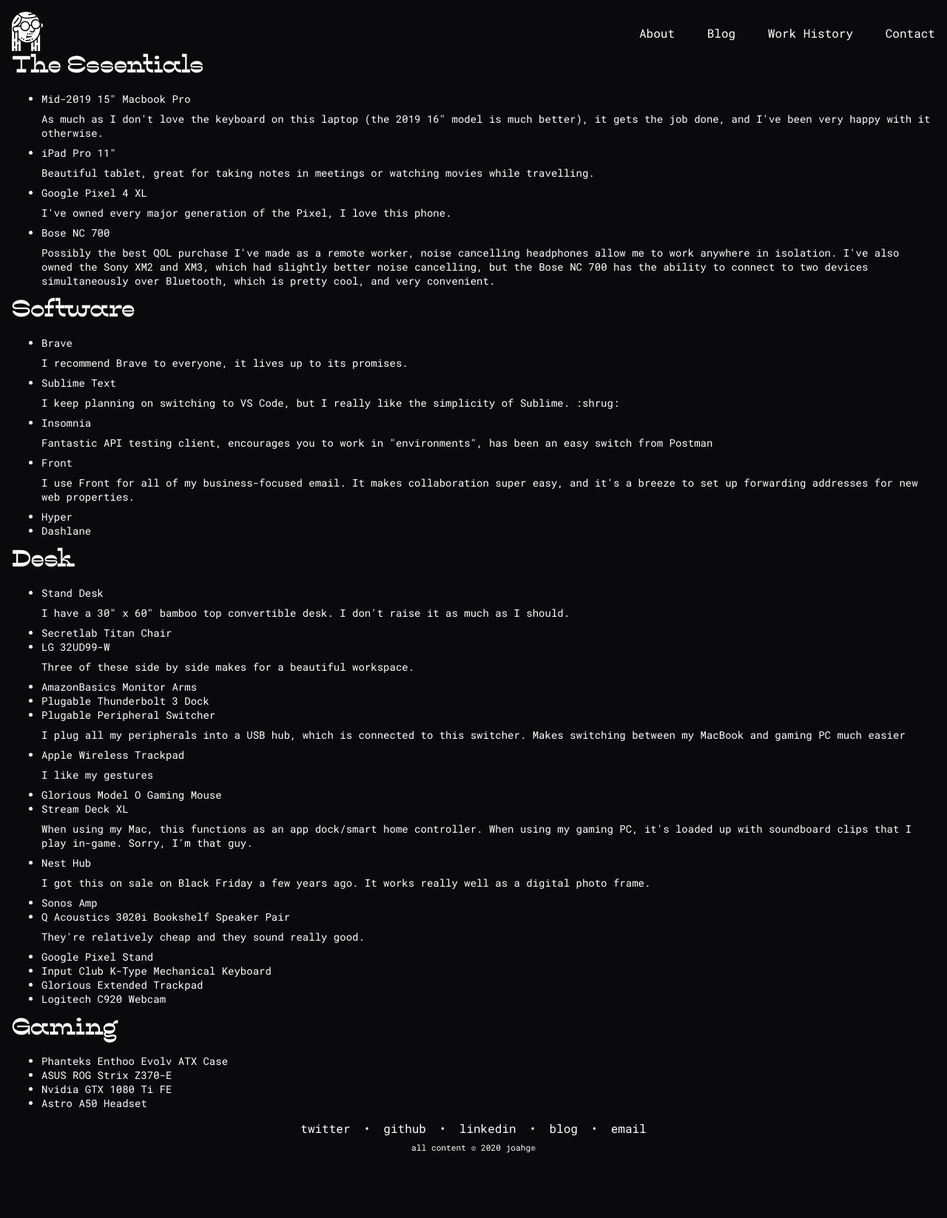
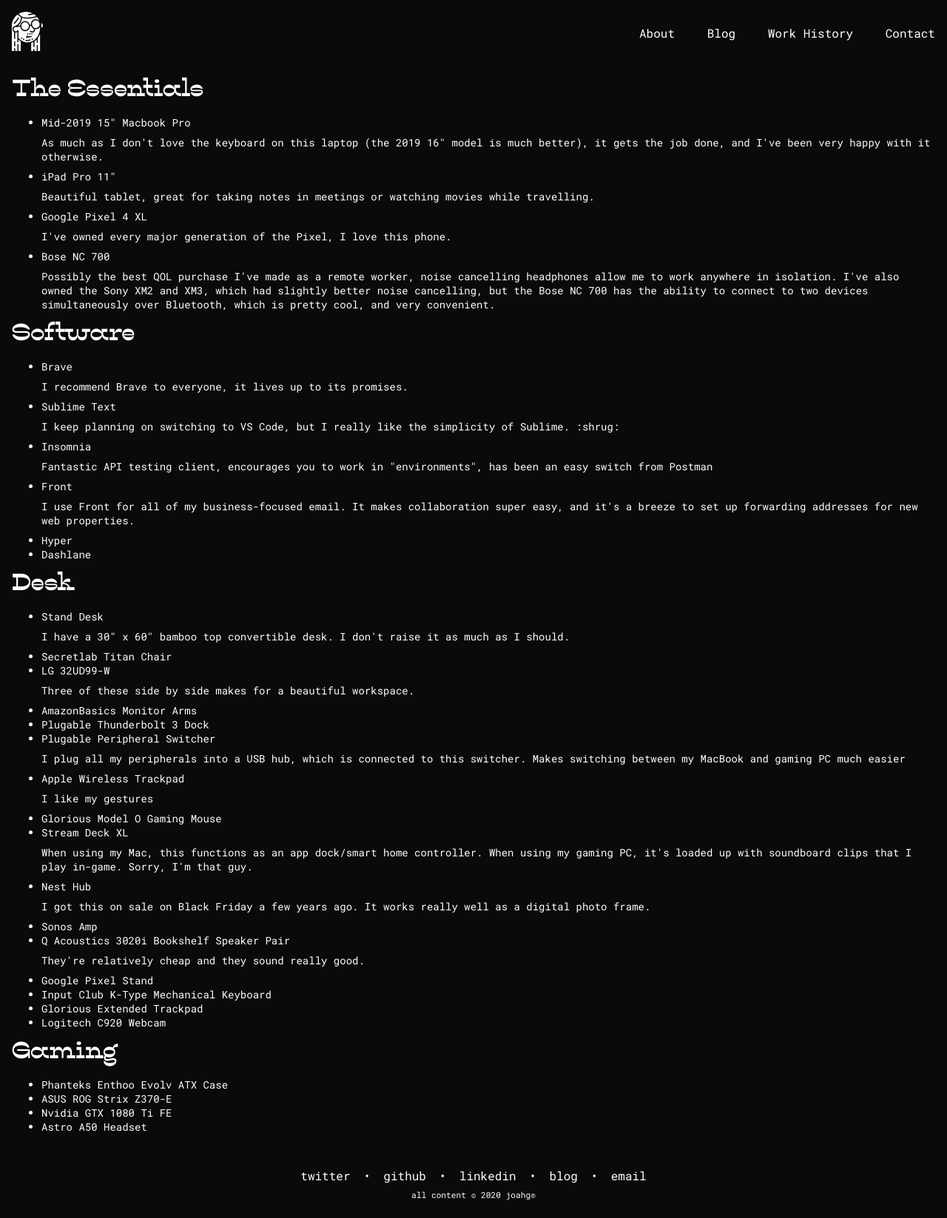
Before and after one commit to joahg/joahg.github.com, a Jekyll site: the page built from uses.html, in a window 1280 px wide. Shown: the whole page at 74% size. Built offline with Jekyll 4.4.1, drawn with Linux system fonts in a browser that asks for light colours; before the commit the page ends 1583 px from its top, so only the background shows below that.

Commit message:
update padding

```diff
--- a/css/global.scss
+++ b/css/global.scss
@@ -30,9 +30,9 @@
   padding: 2rem;
   margin: auto;
 
-  // .container {
-  //   max-width:
-  // }
+  .container {
+    padding: 4rem 0;
+  }
 }
 
 header, footer {
--- a/css/home.scss
+++ b/css/home.scss
@@ -16,6 +16,10 @@
   display: flex;
   min-height: 100vh;
   flex-direction: column;
+
+  .container {
+    padding: 2rem 0;
+  }
 }
 
 .container {
```
